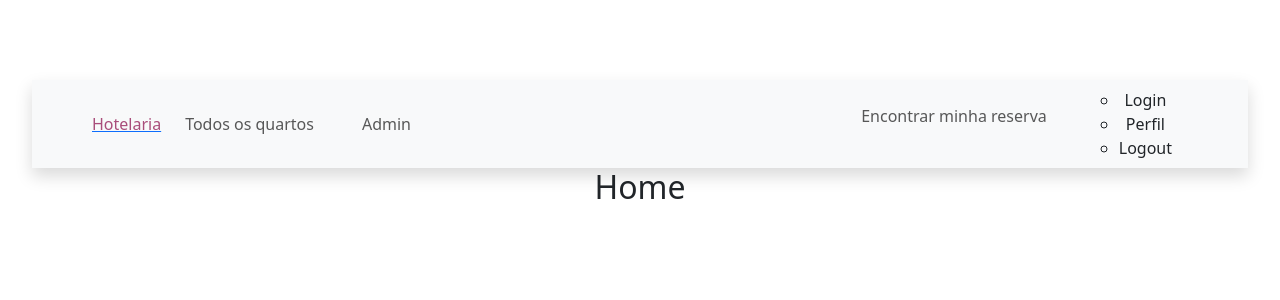
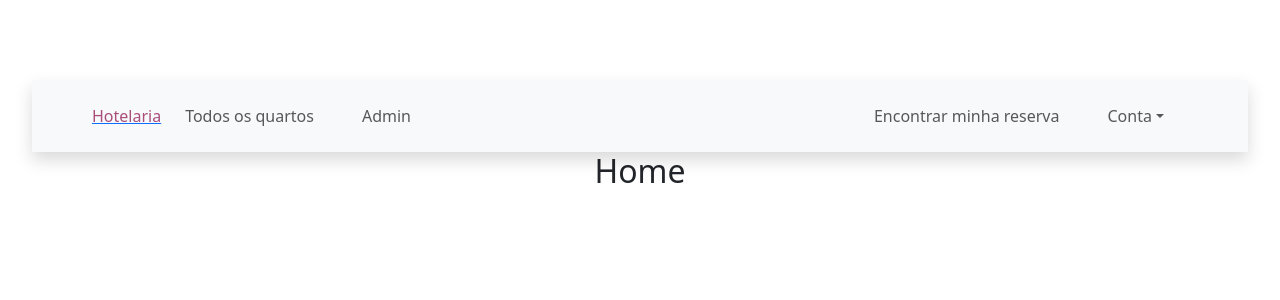
Before and after one commit to danielbarcheta/Hotelaria_Front, a React (Vite) app: page / in a window 1280 px wide. Shown: the top 300 px of the page. Built offline with nearby package versions, Linux system fonts and the light colour scheme.

Commit message:
ft NavBar responsiva

```diff
--- a/src/App.jsx
+++ b/src/App.jsx
@@ -4,7 +4,6 @@ import AddQuarto from "./components/quarto/AddQuarto";
 import EditarQuarto from './components/quarto/EditarQuarto';
 import QuartosExistentes from './components/quarto/QuartosExistentes';
 import Home from './components/home/Home';
-import ImageComponent from './components/quarto/ImageComponent';
 import NavBar from './components/layout/NavBar';
 import Footer from './components/layout/Footer';
 
@@ -19,7 +18,6 @@ function App() {
           <Route path='/add-quarto' element={<AddQuarto/>}/>
           <Route path="/editar-quarto/:quartoId" element={<EditarQuarto />} />
           <Route path="/quartos-existentes" element={<QuartosExistentes />} />
-          <Route path="/image" element={<ImageComponent />} />
         </Routes>
        </Router>
        <Footer/>
--- a/src/components/layout/NavBar.jsx
+++ b/src/components/layout/NavBar.jsx
@@ -1,9 +1,16 @@
-import React from 'react'
-import { Link, NavLink } from 'react-router-dom'
+import React, { useState } from 'react';
+import { Link, NavLink } from 'react-router-dom';
 
 const NavBar = () => {
+  const [mostraConta, setMostraConta] = useState(false);
+
+  const handleAccountClick = (event) => {
+    event.preventDefault();
+    setMostraConta(prevMostraConta => !prevMostraConta);
+  };
+
   return (
-    <nav className='navbar navbar-expand-lg  bg-body-tertiary px-5 shadow mt-5 sticky-top'>
+    <nav className='navbar navbar-expand-lg bg-body-tertiary px-5 shadow mt-5 sticky-top'>
       <div className='container-fluid'>
         <Link to={"/"}>
           <span className='hotel-color'>Hotelaria</span>
@@ -11,11 +18,11 @@ const NavBar = () => {
         <button
           className='navbar-toggler'
           type='button'
-        data-bs-button="collapse"
+          data-bs-toggle="collapse"
           data-bs-target="#navbarScroll"
           aria-controls='navbarScroll'
           aria-expanded='false'
-        aria-label='Toggle n avigation'
+          aria-label='Toggle navigation'
         >
           <span className='navbar-toggler-icon'></span>
         </button>
@@ -41,37 +48,40 @@ const NavBar = () => {
             </li>
 
             <li className='nav-item dropdown'>
-              <a>
+              <a
+                className={`nav-link dropdown-toggle ${mostraConta ? "show" : ""}`}
+                href='#'
+                role='button'
+                data-bs-toggle="dropdown"
+                aria-expanded={mostraConta}
+                onClick={handleAccountClick}
+              >
+                Conta
               </a>
 
-              <ul>
+              <ul className={`dropdown-menu ${mostraConta ? "show" : ""}`}>
                 <li>
-                  <Link to={"/login"} className='dropdown-item'>
+                  <Link to={"/login"} className="dropdown-item">
                     Login
                   </Link>
                 </li>
-
                 <li>
                   <Link to={"/perfil"} className='dropdown-item'>
                     Perfil
                   </Link>
                 </li>
-
                 <li>
                   <Link to={"/logout"} className='dropdown-item'>
                     Logout
                   </Link>
                 </li>
-
               </ul>
-
             </li>
-
           </ul>
         </div>
       </div>
     </nav>
-  )
-}
+  );
+};
 
-export default NavBar
+export default NavBar;
```
Lines whose indentation alone changed are shown as unchanged.
